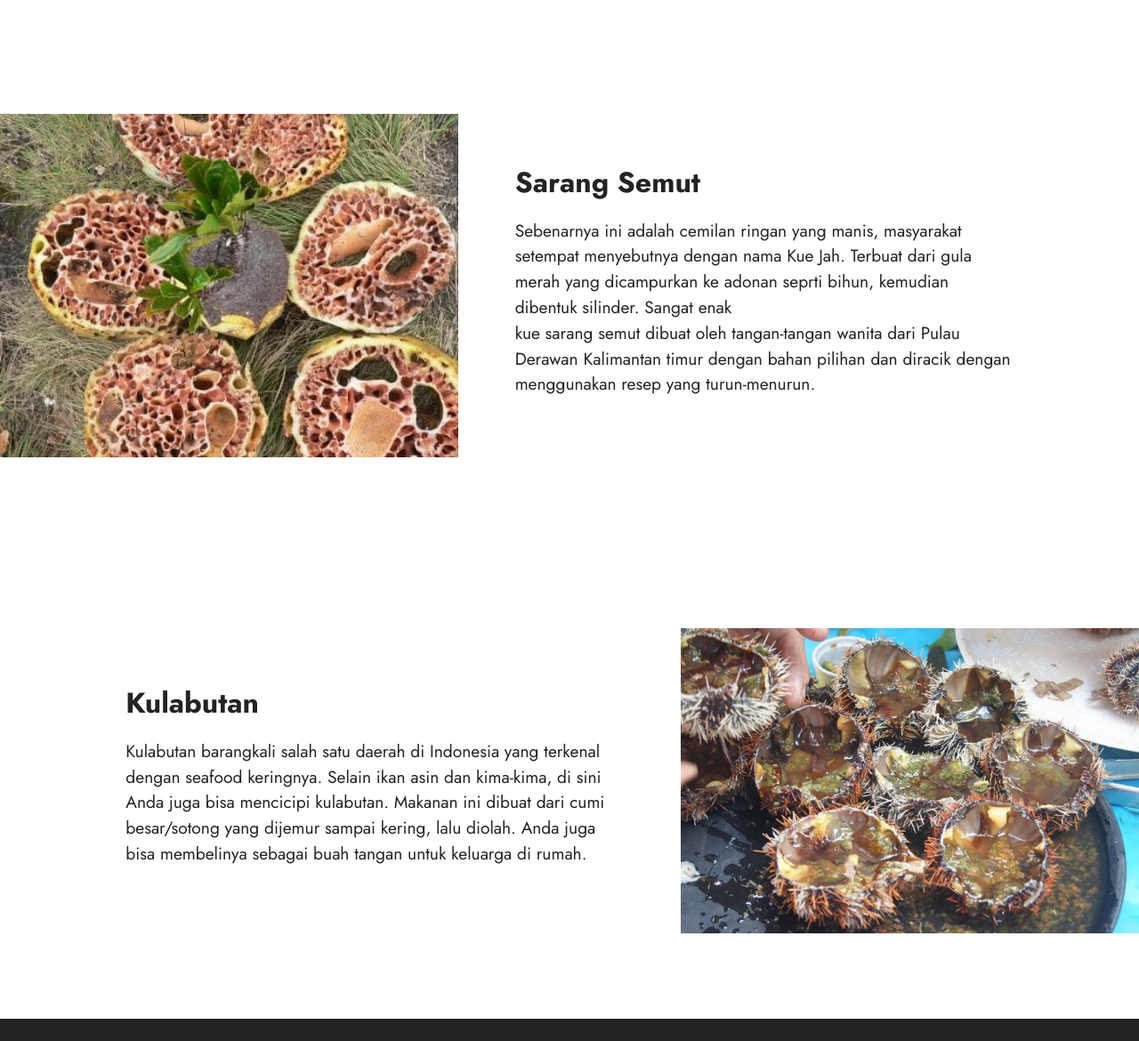
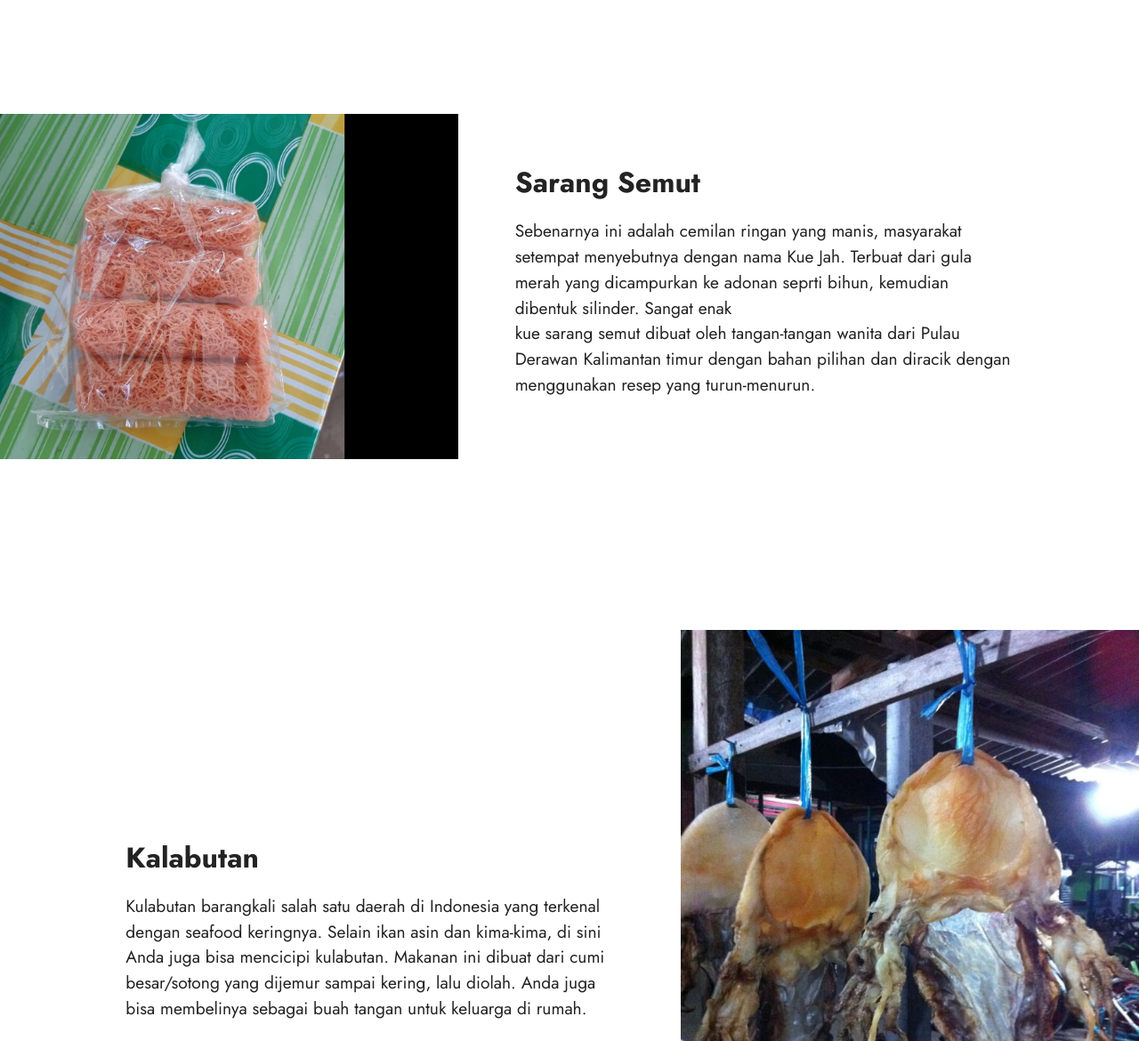
Before and after one commit to pariwisataderawan/pariwisataderawan.github.io, a plain HTML site: page kuliner.html in a window 1280 px wide. Shown: the part 1530-2700 px from the top of the page at 89% size. Drawn offline with Linux system fonts and the light colour scheme.

Commit message:
update kuliner

```diff
--- a/kuliner.html
+++ b/kuliner.html
@@ -144,7 +144,7 @@
         <div class="row align-items-center">
             <div class="col-12 col-lg-5">
                 <div class="image-wrapper">
-                    <img src="assets/images/sarang-semut-448x336.jpg" alt="Mobirise Website Builder">
+                    <img src="assets/images/sarang-semut.jpg" alt="Mobirise Website Builder">
 
                 </div>
             </div>
@@ -170,14 +170,14 @@
         <div class="row align-items-center">
             <div class="col-12 col-lg-5">
                 <div class="image-wrapper">
-                    <img src="assets/images/kulabutan-768x512.jpg" alt="Mobirise Website Builder">
+                    <img src="assets/images/kalabutan.jpg" alt="Mobirise Website Builder">
 
                 </div>
             </div>
             <div class="col-12 col-lg-6">
                 <div class="text-wrapper">
                     <h3 class="mbr-section-title mbr-fonts-style mb-3 display-5">
-                        <strong>Kulabutan</strong></h3>
+                        <strong>Kalabutan</strong></h3>
                     <p class="mbr-text mbr-fonts-style display-7">
                         Kulabutan barangkali salah satu daerah di Indonesia yang terkenal dengan seafood keringnya. Selain ikan asin dan kima-kima, di sini Anda juga bisa mencicipi kulabutan. Makanan ini dibuat dari cumi besar/sotong yang dijemur sampai kering, lalu diolah. Anda juga bisa membelinya sebagai buah tangan untuk keluarga di rumah.</p>
                 </div>
```
Also changed, not shown: assets/images/kalabutan.jpg (added), assets/images/sarang-semut.jpg (added).
